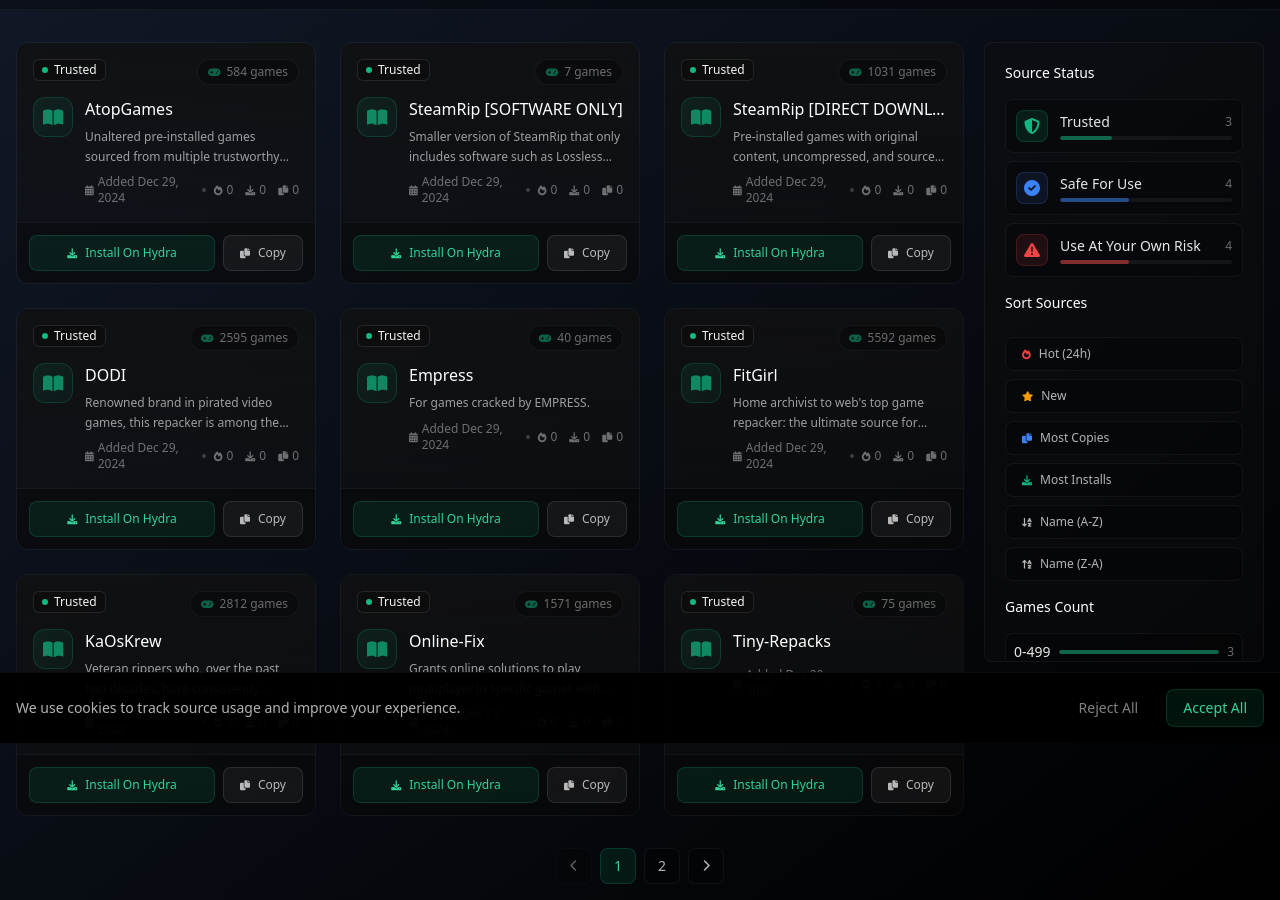
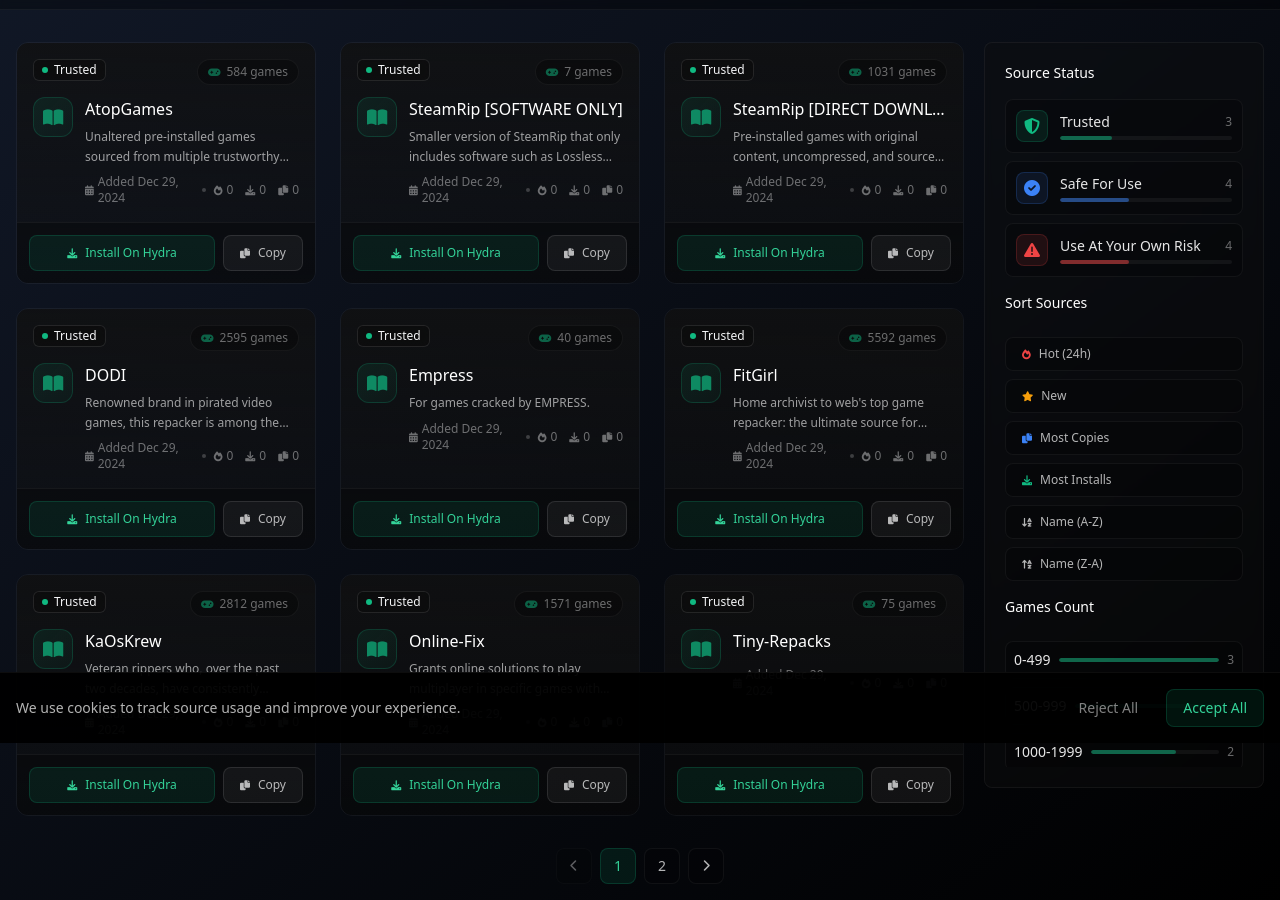
Before and after one commit to Moyasee/HydraLibrary, a website built with Vite: page index.html in a window 1280 px wide. Shown: the part 57-957 px from the top of the page. Built offline with nearby package versions, Linux system fonts and the light colour scheme; some packages are replaced by stand-ins of ours; no server answers; the database is empty.

Commit message:
Fixed scrollbar for filters section

```diff
--- a/index.html
+++ b/index.html
@@ -251,7 +251,7 @@
         <div class="fixed lg:right-4 right-0 transition-transform duration-300
                     translate-x-full lg:translate-x-0">
             <div class="bg-[#111]/40 backdrop-blur-sm rounded-lg border border-white/5 p-5 w-[280px]
-                       max-h-[calc(100vh-180px)] overflow-y-auto custom-scrollbar">
+                       max-h-[calc(100vh-100px)] overflow-y-auto custom-scrollbar">
                 <div class="flex flex-col gap-4 overflow-y-auto max-h-[calc(100vh-6rem)] hide-scrollbar">
                     <!-- Source Status section -->
                     <div>
@@ -361,7 +361,7 @@
                     </div>
 
                     <!-- Games Count section -->
-                    <div>
+                    <div class="flex flex-col gap-2 pb-4">
                         <h3 class="text-sm font-medium text-white mb-4">Games Count</h3>
                         <div class="flex flex-col gap-2">
                             <button class="games-filter-btn" data-min="0" data-max="499">
```
